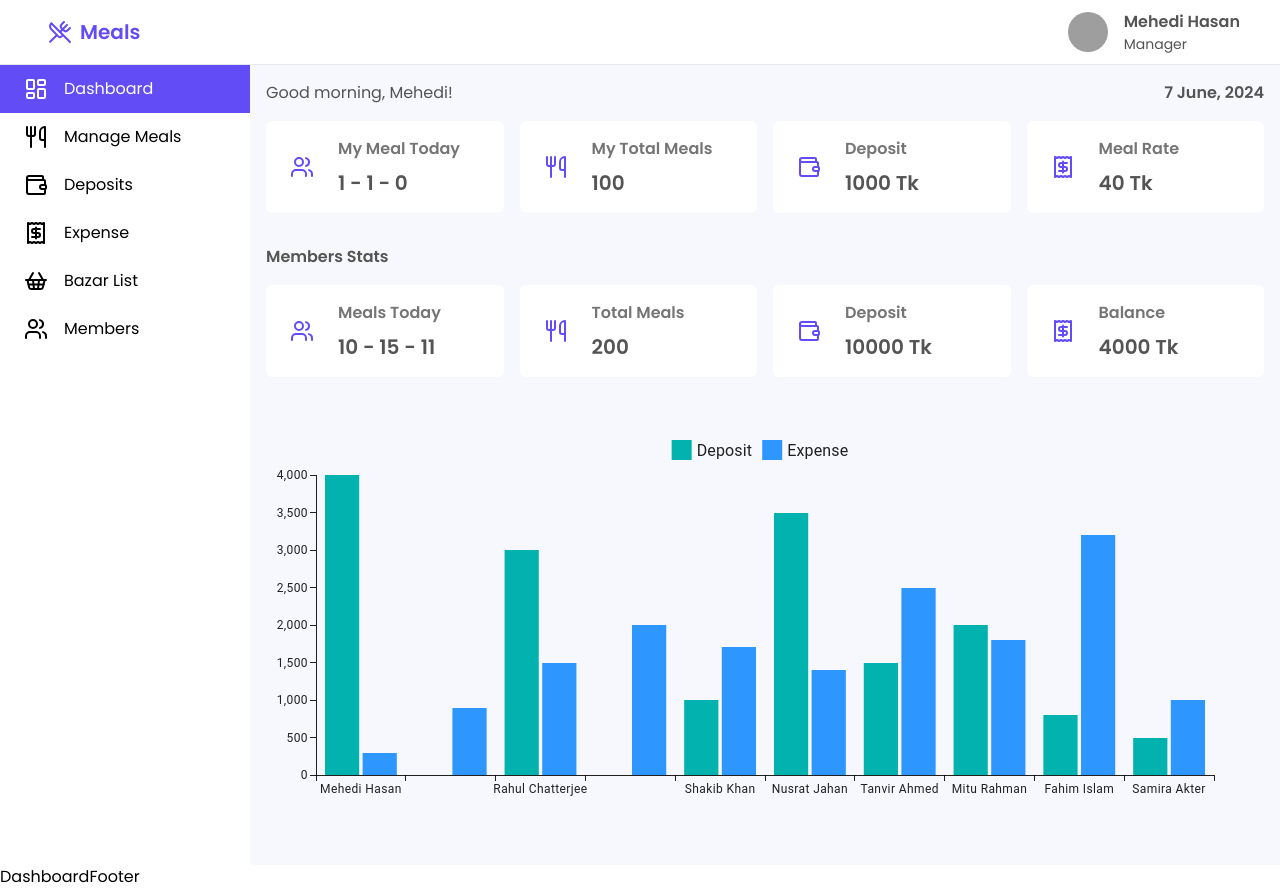
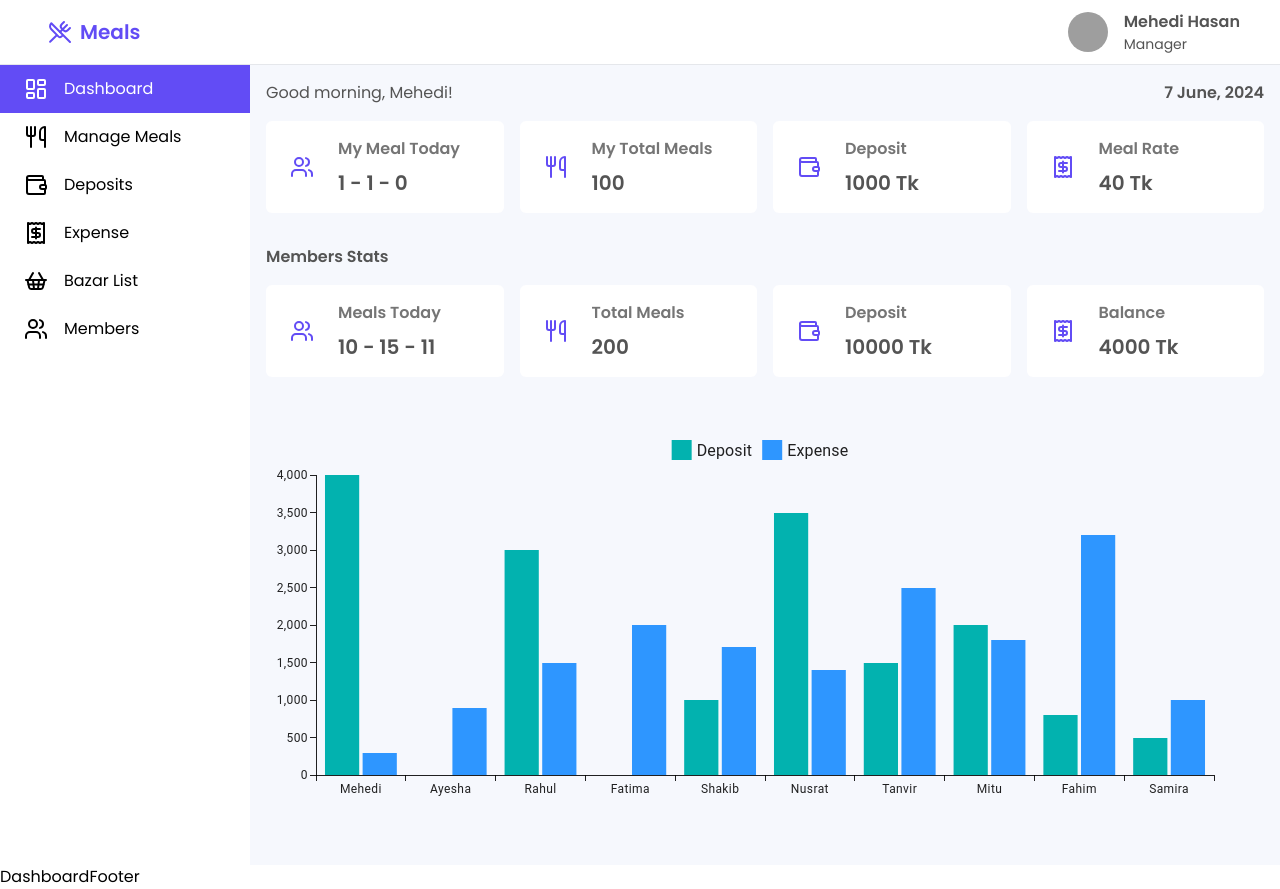
Before and after one commit to mehediyz/meal-management, a React (Vite) app: page /dashboard in a window 1280 px wide. Built offline with nearby package versions, Linux system fonts and the light colour scheme; grey boxes are pictures that could not be loaded.

Commit message:
show first name on chart

```diff
--- a/src/components/Charts/DepositExpenseBarChart.jsx
+++ b/src/components/Charts/DepositExpenseBarChart.jsx
@@ -4,7 +4,7 @@ import { deposits } from "@/constants/data";
 
 const DepositsData = deposits.map((item) => item.deposit);
 const ExpensesData = [300, 900, 1500, 2000, 1700, 1400, 2500, 1800, 3200, 1000];
-const xLabels = deposits.map((item) => item.name);
+const xLabels = deposits.map((item) => item.name.split(" ")[0]);
 
 export default function DepositExpenseBarChart() {
   return (
```
